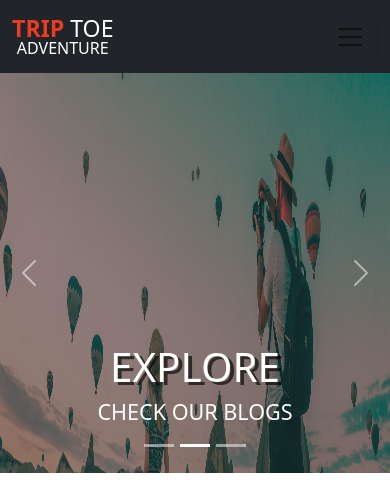
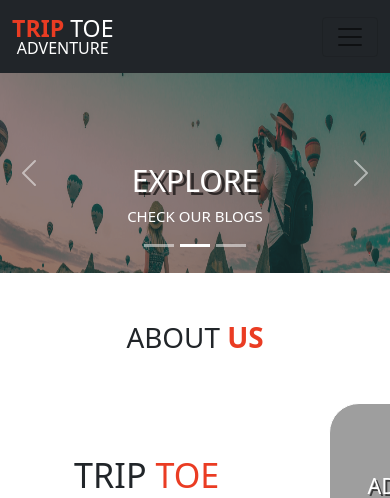
Before and after one commit to Assignments-beginner/trip_client_site, a React (Create React App) app: page / in a window 390 px wide. Shown: the top 498 px of the page. Built offline with nearby package versions, Linux system fonts and the light colour scheme; grey boxes are pictures that could not be loaded.

Commit message:
responsive_banner

```diff
--- a/src/Components/Home/Home.css
+++ b/src/Components/Home/Home.css
@@ -1,12 +1,24 @@
+.bannerTitle {
+  font-weight: 50;
+  font-size: 60px;
+}
 .res-newsletter {
   max-width: 750px;
 }
-
 .clients {
   display: flex;
   justify-content: center;
 }
 @media all and (max-width: 688px) {
+  .banners {
+    height: 200px;
+  }
+  .bannerText {
+    font-size: 15px;
+  }
+  .bannerTitle {
+    font-size: 30px;
+  }
   .res-newsletter {
     padding: 0px 10px 0px 10px;
     max-width: 290px;
--- a/src/Components/Home/Home.js
+++ b/src/Components/Home/Home.js
@@ -20,46 +20,46 @@ const Home = () => {
           <Carousel.Item>
             <img
               style={{ opacity: "0.5" }}
-              height="400"
-              className="d-block w-100"
+
+              className="d-block w-100 banners"
               src={slideOne}
               alt="First slide"
             />
             <Carousel.Caption>
-              <h1 className="display-2 text-uppercase tiny-shadow">
+              <h1 className="text-uppercase tiny-shadow bannerTitle">
                 Excitement
               </h1>
-              <h4 className="text-uppercase">check our blogs</h4>
+              <h4 className="text-uppercase bannerText">check our blogs</h4>
             </Carousel.Caption>
           </Carousel.Item>
           <Carousel.Item>
             <img
               style={{ opacity: "0.5" }}
-              height="400"
-              className="d-block w-100"
+
+              className="d-block w-100 banners"
               src={slideTwo}
               alt="Second slide"
             />
 
             <Carousel.Caption>
-              <h1 className="display-2 text-uppercase tiny-shadow">Explore</h1>
-              <h4 className="text-uppercase">check our blogs</h4>
+              <h1 className="text-uppercase tiny-shadow bannerTitle">Explore</h1>
+              <h4 className="text-uppercase bannerText">check our blogs</h4>
             </Carousel.Caption>
           </Carousel.Item>
           <Carousel.Item>
             <img
               style={{ opacity: "0.5" }}
-              height="400"
-              className="d-block w-100"
+
+              className="d-block w-100 banners"
               src={slideThree}
               alt="Third slide"
             />
 
             <Carousel.Caption>
-              <h1 className="display-2 text-uppercase tiny-shadow">
+              <h1 className="text-uppercase tiny-shadow bannerTitle">
                 Experience
               </h1>
-              <h4 className="text-uppercase">check our blogs</h4>
+              <h4 className="text-uppercase bannerText">check our blogs</h4>
             </Carousel.Caption>
           </Carousel.Item>
         </Carousel>
```
Also changed, not shown: src/Images/banner.png (deleted).
